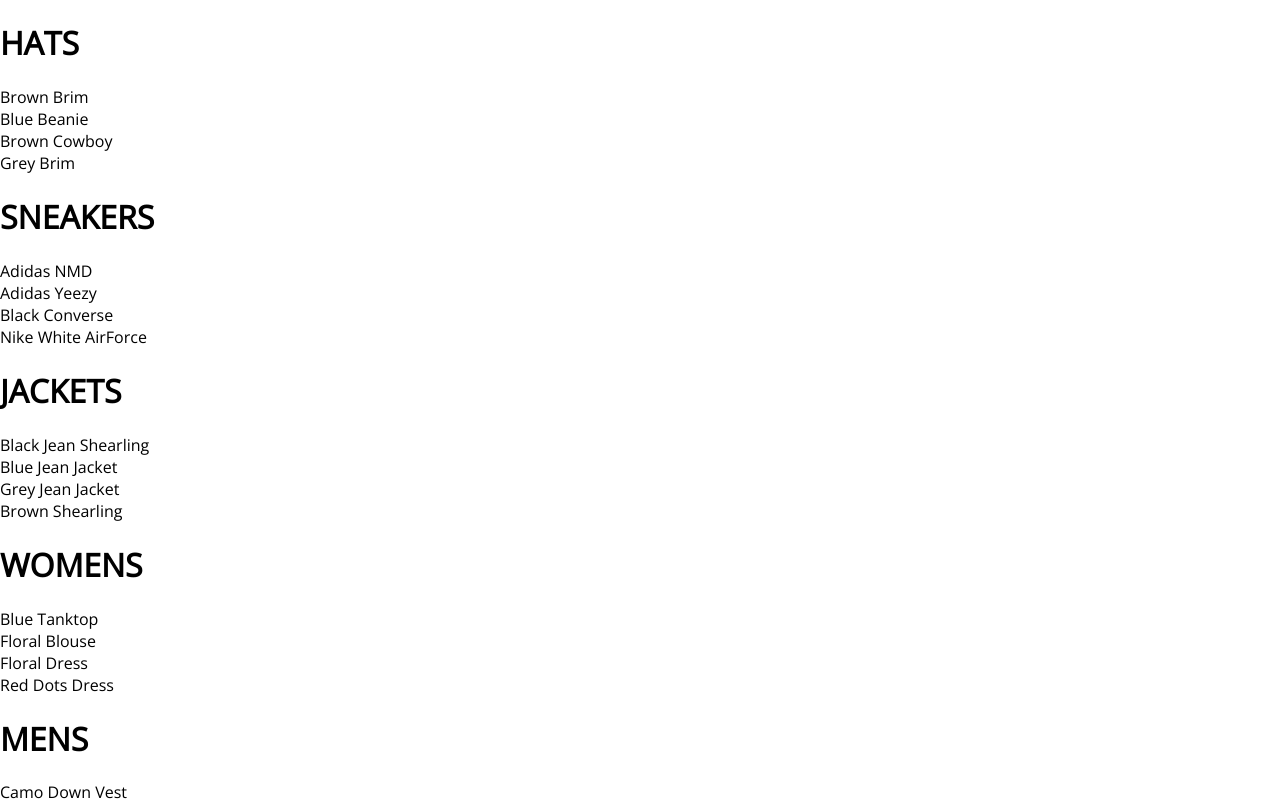
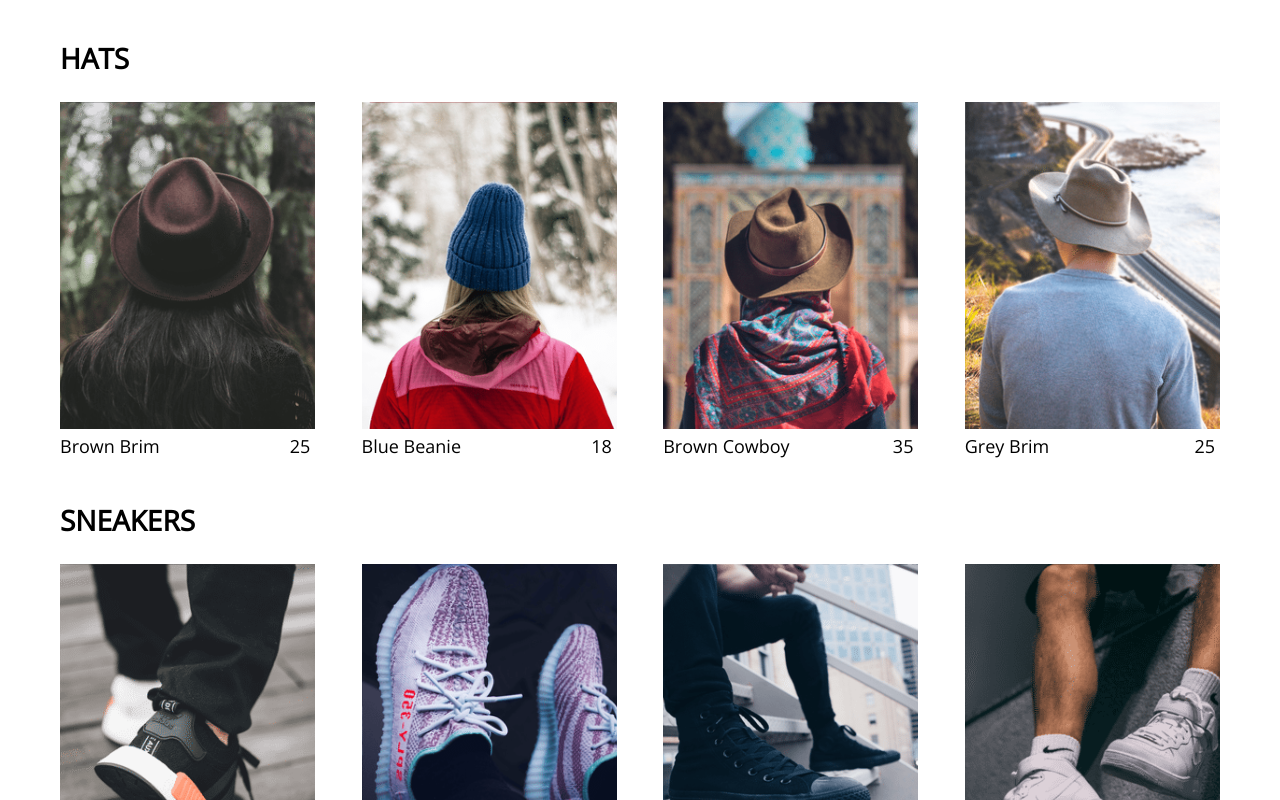
Before and after one commit to silversavi/crwn-clothing, a React (Create React App) app: page /shop in a window 1280 px wide. Shown: the top 800 px of the page. Built offline with nearby package versions, Linux system fonts and the light colour scheme.

Commit message:
updating app with a shop page, collection-preview and collection-item

```diff
--- a/src/App.css
+++ b/src/App.css
@@ -1,3 +1,5 @@
 body {
   font-family: 'Open Sans', sans-serif;
+  padding: 20px 60px;
+
 }
--- /dev/null
+++ b/src/components/collection-item/collection-item.component.jsx
@@ -0,0 +1,19 @@
+import React from 'react';
+
+import './collection-item.styles.scss';
+
+const CollectionItem = ({ id, name, price, imageUrl }) => (
+    <div className="collection-item">
+        <div className="image"
+            style={{
+                backgroundImage: `url(${imageUrl})`
+            }}>
+        </div>
+        <div className="collection-footer">
+            <span className="name">{name}</span>
+            <span className="price">{price}</span>
+        </div>
+    </div>
+);
+
+export default CollectionItem;
--- /dev/null
+++ b/src/components/collection-item/collection-item.styles.scss
@@ -0,0 +1,32 @@
+.collection-item {
+    width: 22%;
+    display: flex;
+    flex-direction: column;
+    height: 350px;
+    align-items: center;
+
+    .image {
+      width: 100%;
+      height: 95%;
+      background-size: cover;
+      background-position: center;
+      margin-bottom: 5px;
+    }
+
+    .collection-footer {
+      width: 100%;
+      height: 5%;
+      display: flex;
+      justify-content: space-between;
+      font-size: 18px;
+
+      .name {
+        width: 90%;
+        margin-bottom: 15px;
+      }
+
+      .price {
+        width: 10%;
+      }
+    }
+  }
--- a/src/components/collection-preview/collection-preview.component.jsx
+++ b/src/components/collection-preview/collection-preview.component.jsx
@@ -1,4 +1,6 @@
 import React from 'react';
+
+import CollectionItem from '../collection-item/collection-item.component'
 
 import './collection-preview.styles.scss'
 
@@ -9,8 +11,8 @@
             {
                 items
                     .filter((item, idx)=> idx < 4)
-                    .map(item => (
-                        <div key={item.id}>{item.name}</div>
+                    .map(({id, ...otherItemProps}) => (
+                        <CollectionItem key={id} {...otherItemProps}/>
             ))}
 
         </div>
--- a/src/components/collection-preview/collection-preview.styles.scss
+++ b/src/components/collection-preview/collection-preview.styles.scss
@@ -0,0 +1,15 @@
+.collection-preview {
+    display: flex;
+    flex-direction: column;
+    margin-bottom: 30px;
+
+    .title {
+      font-size: 28px;
+      margin-bottom: 25px;
+    }
+
+    .preview {
+      display: flex;
+      justify-content: space-between;
+    }
+  }
```
